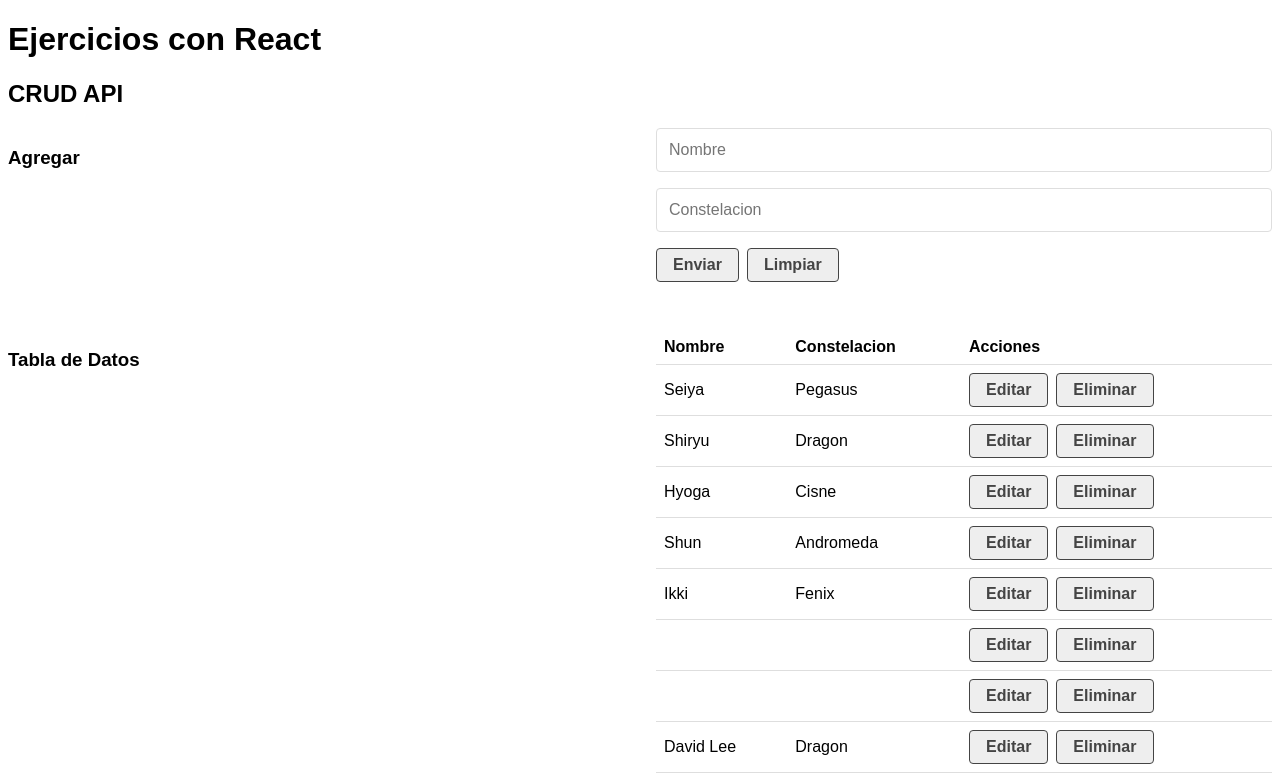
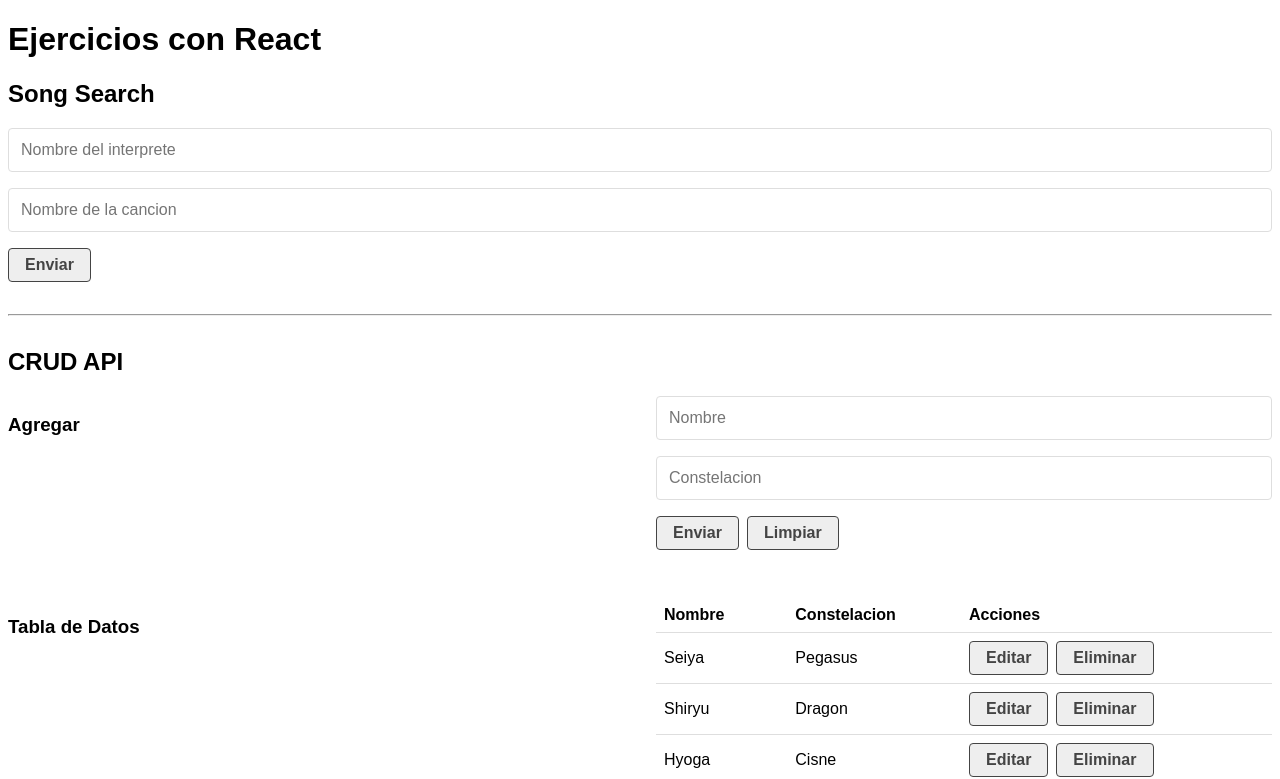
Before and after one commit to leedd87/react_crud, a React (Create React App) app: page / in a window 1280 px wide. Shown: the top 779 px of the page. Built offline with nearby package versions, Linux system fonts and the light colour scheme; data requests are answered from the project's data file.

Commit message:
Buscador de canciones y artistas

```diff
--- a/src/App.js
+++ b/src/App.js
@@ -1,11 +1,14 @@
 import React from "react";
 import CrudApi from "./components/CrudApi";
 import CruddApp from "./components/CrudApp";
+import SongSearch from "./components/SongSearch";
 
 function App() {
 	return (
 		<>
 			<h1>Ejercicios con React</h1>
+			<SongSearch />
+			<hr />
 			<CrudApi />
 			<hr />
 			<CruddApp />
--- a/src/components/CrudApi.js
+++ b/src/components/CrudApi.js
@@ -17,7 +17,7 @@ const CruddApi = () => {
 		setLoading(true);
 
 		api.get(url).then((res) => {
-			console.log(res);
+			//console.log(res);
 			if (!res.err) {
 				setDb(res);
 				setError(null);
--- a/src/components/Message.js
+++ b/src/components/Message.js
@@ -11,7 +11,8 @@ const Message = ({ msg, bgColor }) => {
 	};
 	return (
 		<div style={styles}>
-			<p>{msg}</p>
+			{/* <p>{msg}</p> */}
+			<p dangerouslySetInnerHTML={{ __html: msg }} />
 		</div>
 	);
 };
--- /dev/null
+++ b/src/components/SongArtist.js
@@ -0,0 +1,27 @@
+import React from "react";
+
+const SongArtist = ({ artist }) => {
+	return (
+		<section>
+			<h3>{artist.strArtist}</h3>
+			<img src={artist.strArtistThumb} alt={artist.strArtist} />
+			<p>
+				{artist.intBornYear} - {artist.inDiedYear || "Presente"}
+			</p>
+			<p>{artist.strCountry}</p>
+			<p>
+				{artist.strGenre} - {artist.strStyle}
+			</p>
+			<a
+				href={`http://${artist.strWebsite}`}
+				target="_black"
+				rel="noreferrer"
+			>
+				Sitio Web Oficial
+			</a>
+			<p>{artist.strBiographyEN}</p>
+		</section>
+	);
+};
+
+export default SongArtist;
--- /dev/null
+++ b/src/components/SongDetails.js
@@ -0,0 +1,31 @@
+import React from "react";
+import SongArtist from "./SongArtist";
+import SongLyric from "./SongLyric";
+import Message from "./Message";
+
+const SongDetails = ({ search, lyric, bio }) => {
+	if (!lyric || !bio) return null;
+
+	return (
+		<>
+			{lyric.error || lyric.err || lyric.name === "AbortError" ? (
+				<Message
+					msg={`Error: no existe la cancion: "<em>${search.song}</em>"`}
+					bgColor="#dc3545"
+				/>
+			) : (
+				<SongLyric title={search.song} lyrics={lyric.lyrics} />
+			)}
+			{bio.artists ? (
+				<SongArtist artist={bio.artists[0]} />
+			) : (
+				<Message
+					msg={`Error: no existe el interprete: "<em>${search.artist}</em>"`}
+					bgColor="#dc3545"
+				/>
+			)}
+		</>
+	);
+};
+
+export default SongDetails;
--- /dev/null
+++ b/src/components/SongForm.js
@@ -0,0 +1,53 @@
+import React, { useState } from "react";
+
+const initialForm = {
+	artist: "",
+	song: "",
+};
+
+const SongForm = ({ handleSearch }) => {
+	const [form, setForm] = useState(initialForm);
+
+	const handleChange = (e) => {
+		setForm({
+			...form,
+			[e.target.name]: e.target.value,
+		});
+	};
+
+	const handleSubmit = (e) => {
+		e.preventDefault();
+
+		if (!form.artist || !form.song) {
+			alert("Datos incompletos");
+			return;
+		}
+
+		handleSearch(form);
+		setForm(initialForm);
+	};
+
+	return (
+		<div>
+			<form onSubmit={handleSubmit}>
+				<input
+					type="text"
+					name="artist"
+					placeholder="Nombre del interprete"
+					onChange={handleChange}
+					value={form.artist}
+				/>
+				<input
+					type="text"
+					name="song"
+					placeholder="Nombre de la cancion"
+					onChange={handleChange}
+					value={form.song}
+				/>
+				<input type="submit" value="Enviar" />
+			</form>
+		</div>
+	);
+};
+
+export default SongForm;
--- /dev/null
+++ b/src/components/SongLyric.js
@@ -0,0 +1,12 @@
+import React from "react";
+
+const SongLyric = ({ title, lyrics }) => {
+	return (
+		<div>
+			<h3>{title}</h3>
+			<blockquote style={{ whiteSpace: "pre-wrap" }}>{lyrics}</blockquote>
+		</div>
+	);
+};
+
+export default SongLyric;
--- a/src/components/SongSearch.js
+++ b/src/components/SongSearch.js
@@ -0,0 +1,56 @@
+import React, { useState, useEffect } from "react";
+import SongDetails from "./SongDetails";
+import SongForm from "./SongForm";
+import Loader from "./Loader";
+import { helpHttp } from "../helpers/helpHttp";
+
+const SongSearch = () => {
+	const [search, setSearch] = useState(null);
+	const [lyric, setLyric] = useState(null);
+	const [bio, setBio] = useState(null);
+	const [loading, setLoading] = useState(false);
+
+	useEffect(() => {
+		if (search === null) return;
+
+		const fetchData = async () => {
+			const { artist, song } = search;
+
+			let artistUrl = `https://theaudiodb.com/api/v1/json/2/search.php?s=${artist}`;
+			let songUrl = `https://api.lyrics.ovh/v1/${artist}/${song}`;
+
+			console.log(artistUrl, songUrl);
+
+			setLoading(true);
+			const [artistRes, songRes] = await Promise.all([
+				helpHttp().get(artistUrl),
+				helpHttp().get(songUrl),
+			]);
+			console.log(artistRes, songRes);
+
+			setBio(artistRes);
+			setLyric(songRes);
+			setLoading(false);
+		};
+
+		fetchData();
+	}, [search]);
+
+	const handleSearch = (data) => {
+		//console.log(data);
+		setSearch(data);
+	};
+
+	return (
+		<div>
+			<h2>Song Search</h2>
+			{loading && <Loader />}
+			<SongForm handleSearch={handleSearch} />
+			{search && !loading && (
+				<SongDetails search={search} lyric={lyric} bio={bio} />
+			)}
+		</div>
+	);
+};
+
+export default SongSearch;
```
